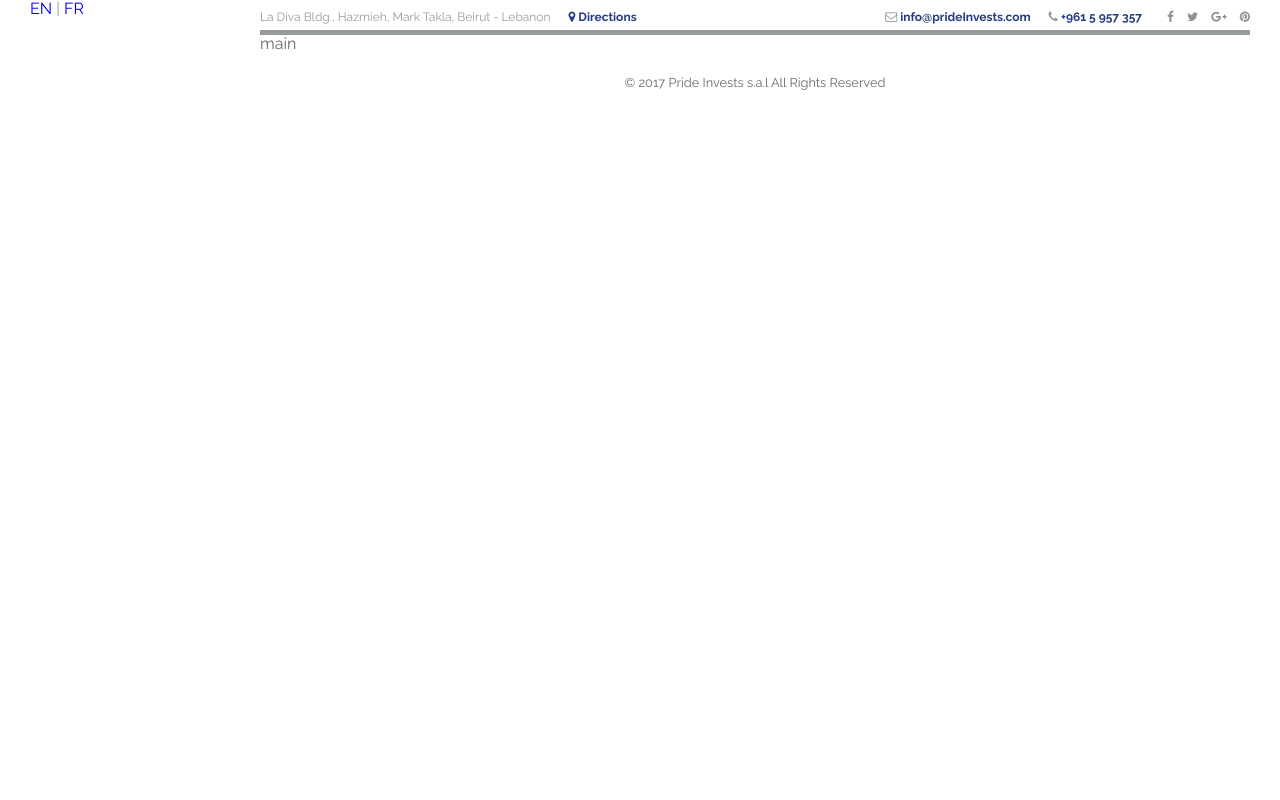
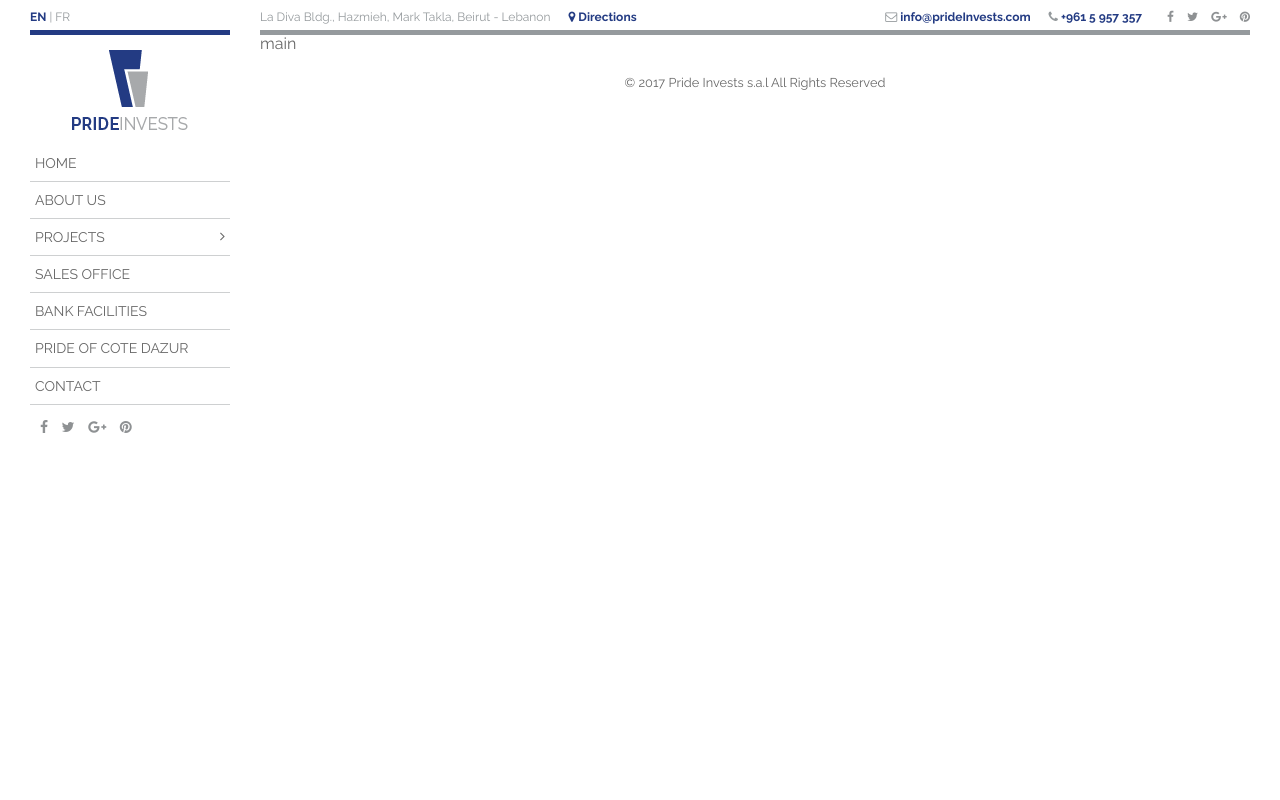
Before and after one commit to moe-developerr/pi, a PHP site: page / in a window 1280 px wide. Run offline with PHP 8.4, Linux system fonts and the light colour scheme; some libraries are stand-ins or nearby versions.

Commit message:
Developed main menu

```diff
--- a/includes/aside.php
+++ b/includes/aside.php
@@ -1,7 +1,58 @@
 <aside class="aside">
 	<div class="aside-language-bar-smp">
-		<a href="#" class="aside-language-bar-link">EN</a>
+		<a href="#" class="aside-language-bar-link selected">EN</a>
 		<span class="light-grey-c">|</span>
 		<a href="#" class="aside-language-bar-link">FR</a>
 	</div>
+	<div class="aside-logo">
+		<a href="/"><img src="/src/images/logo.png" alt="" class="img-responsive"></a>
+	</div>
+	<nav class="main-menu">
+		<ul class="main-menu-list">
+			<li class="main-menu-item">
+				<a href="#" class="main-menu-link">Home</a>
+			</li>
+			<li class="main-menu-item">
+				<a href="#" class="main-menu-link">About Us</a>
+			</li>
+			<li class="main-menu-item">
+				<a href="#" class="main-menu-link">Projects <i class="main-menu-right-arrow fa fa-angle-right" aria-hidden="true"></i><i class="main-menu-down-arrow fa fa-angle-down" aria-hidden="true"></i></a>
+				<ul class="main-menu-sublist">
+					<li class="main-menu-subitem">
+						<a href="#" class="main-menu-sublink">Project 1</a>
+					</li>
+					<li class="main-menu-subitem">
+						<a href="#" class="main-menu-sublink">Project 2</a>
+					</li>
+				</ul>
+			</li>
+			<li class="main-menu-item">
+				<a href="#" class="main-menu-link">Sales Office</a>
+			</li>
+			<li class="main-menu-item">
+				<a href="#" class="main-menu-link">Bank Facilities</a>
+			</li>
+			<li class="main-menu-item">
+				<a href="#" class="main-menu-link">Pride Of Cote Dazur</a>
+			</li>
+			<li class="main-menu-item">
+				<a href="#" class="main-menu-link">Contact</a>
+			</li>
+			<li class="main-menu-language-bar main-menu-item hidden-smp">
+				<a href="#" class="main-menu-language-link selected">English</a>
+				<a href="#" class="main-menu-language-link text-right">Francais</a>
+			</li>
+		</ul>
+		<div class="white-c fz-12 lh-1-5 hidden-smp">
+			<span>La Diva Bldg., Hazmieh, Mark Takla, Beirut - Lebanon</span>
+		</div>
+		<div class="aside-social-icons">
+			<div class="social-icons">
+				<a href="#" class="social-icon fa fa-facebook"></a>
+				<a href="#" class="social-icon fa fa-twitter"></a>
+				<a href="#" class="social-icon fa fa-google-plus"></a>
+				<a href="#" class="social-icon fa fa-pinterest"></a>
+			</div>
+		</div>
+	</nav>
 </aside>
--- a/includes/top-header.php
+++ b/includes/top-header.php
@@ -1,7 +1,7 @@
 <header class="top-header">
 	<div class="top-header-smp clearfix">
 		<div class="top-header-left">
-			<span class="hidden-upto-md m-r15">La Diva Bldg., Hazmieh, Mark Takla, Beirut - Lebanon</span>
+			<span class="hidden-uptomd m-r15">La Diva Bldg., Hazmieh, Mark Takla, Beirut - Lebanon</span>
 			<a href="#" class="top-header-link">
 				<i class="fa fa-map-marker" aria-hidden="true"></i>
 				<span>Directions</span>
--- a/src/styles/abstracts/_vars.scss
+++ b/src/styles/abstracts/_vars.scss
@@ -10,14 +10,21 @@ $screen-lg-min: 1200px;
 $body-ff: 'Raleway', sans-serif;
 $heading-ff: 'Pacifico', cursive;
 
+$body-fz: 16px;
+$md-fz: 14px;
+$sm-fz: 12px;
+
 // colors
 $lighter-grey: #ced0d1;
 $light-grey: #959a9d;
 $grey: #8e9193;
 $dark-grey: #686868;
 
+$lighter-blue: #5a6ca2;
 $light-blue: #9db3f5;
 $blue: #233b83;
+
+$white: #fff;
 
 // constant
 $sm-c: 5px;
--- a/src/styles/base/_base.scss
+++ b/src/styles/base/_base.scss
@@ -4,6 +4,7 @@
 
 body {
 	font-family: $body-ff;
+	font-size: $body-fz;
 }
 
 h1,
--- a/src/styles/base/_helpers.scss
+++ b/src/styles/base/_helpers.scss
@@ -14,6 +14,18 @@
 	max-width: 100%;
 	height: auto;
 	vertical-align: middle;
+}
+
+.fz {
+	&-12 { font-size: 12px; }
+	&-14 { font-size: 14px; }
+	&-16 { font-size: 16px; }
+}
+
+.lh {
+	&-1 { line-height: 1; }
+	&-1-5 { line-height: 1.5; }
+	&-2 { line-height: 2; }
 }
 
 .m {
@@ -44,8 +56,8 @@
 
 .hidden {
 	@include d('xs') { @include respond-to('xs') { display: none; } }
-	@include d('sm-p') { @include respond-to('sm-p') { display: none; } }
-	@include d('upto-md') { @include respond-to('upto-md') { display: none; } }
+	@include d('smp') { @include respond-to('sm-p') { display: none; } }
+	@include d('uptomd') { @include respond-to('upto-md') { display: none; } }
 }
 
 .center-ib-content {
@@ -56,3 +68,9 @@
 		vertical-align: middle;
 	}
 }
+
+.text {
+	&-right { text-align: right; }
+	&-left { text-align: left; }
+	&-center { text-align: center; }
+}
--- a/src/styles/components/_main-menu.scss
+++ b/src/styles/components/_main-menu.scss
@@ -0,0 +1,45 @@
+.main-menu {
+	font-size: $md-fz;
+	&-list,
+	&-sublist {
+		list-style-type: none;
+		padding: 0;
+		margin-top: 0;
+	}
+	&-link,
+	&-sublink {
+		display: block;
+		border-bottom: 1px solid;
+	}
+	&-link,
+	&-language-link {
+		padding: 10px 5px;
+	}
+	&-sublink {
+		padding: 10px 20px;
+	}
+	&-right-arrow,
+	&-down-arrow {
+		float: right;
+	}
+	&-item {
+		.main-menu-down-arrow { display: none; }
+		.main-menu-sublist { display: none; }
+		&.selected {
+			.main-menu-right-arrow { display: none; }
+			.main-menu-down-arrow { display: block; }
+			.main-menu-sublist { display: block; }
+		}
+	}
+	@include respond-to('xs') {
+		&-language-bar {
+			font-size: 0;
+		}
+		&-language-link {
+			font-size: $md-fz;
+			width: 50%;
+			display: inline-block;
+			border-bottom: 1px solid;
+		}
+	}
+}
--- a/src/styles/layout/_aside.scss
+++ b/src/styles/layout/_aside.scss
@@ -1,18 +1,43 @@
 .aside {
 	position: fixed;
 	top: 0;
-	width: 200px;
 	height: 100%;
 	overflow-y: auto;
 	@include respond-to('xs') {
-		right: -200px;
+		width: 280px;
+		// right: -200px;
+		right: 0;
+		padding: 20px;
 		transform: translateX(0);
 		transition: transform $slow-transition;
 		&.menu-is-visible {
 			transform: translateX(-100%);
 		}
+		&-language-bar-smp,
+		&-logo { display: none; }
+		&-social-icons {
+			float: right;
+			font-size: 20px;
+			margin-top: 15px;
+			.social-icon { margin-left: 15px; }
+		}
 	}
 	@include respond-to('sm-p') {
+		width: 200px;
 		left: 2*$c;
+		&-language-bar-smp {
+			height: 35px;
+			line-height: 35px;
+			border-bottom: 5px solid;
+			font-size: $sm-fz;
+		}
+		&-language-bar-link {
+			&.selected { font-weight: 700; }
+		}
+		&-logo {
+			padding-top: $c;
+			padding-bottom: $c;
+			text-align: center;
+		}
 	}
 }
--- a/src/styles/layout/_top-header.scss
+++ b/src/styles/layout/_top-header.scss
@@ -1,7 +1,7 @@
 .top-header {
 	position: fixed;
 	top: 0;
-	font-size: 12px;
+	font-size: $sm-fz;
 	@include respond-to('xs') {
 		right: $c;
 		left: $c;
--- a/src/styles/themes/_default.scss
+++ b/src/styles/themes/_default.scss
@@ -1,3 +1,8 @@
+.white {
+	@include d('c') { color: $white; }
+	@include d('bg') { background-color: $white; }
+	@include d('bd') { border-color: $white; }
+}
 .light-blue {
 	@include d('c') { color: $light-blue; }
 	@include d('bg') { background-color: $light-blue; }
@@ -39,7 +44,7 @@ body {
 	&-icon { color: $light-grey; }
 	&-link { color: $blue; }
 	@include respond-to('xs') {
-		&-mobile { border-bottom-color: $lighter-grey; }
+		&-xs { border-bottom-color: $lighter-grey; }
 		&-menu-toggle { color: $blue; }
 	}
 	@include respond-to('sm-p') {
@@ -49,5 +54,80 @@ body {
 .aside {
 	@include respond-to('xs') {
 		background-color: $blue;
+		&-social-icons {
+			.social-icon { color: $white; }
+		}
+	}
+	@include respond-to('sm-p') {
+		&-language-bar-smp {
+			border-bottom-color: $blue;
+			.aside-language-bar-link {
+				color: $light-grey;
+				&.selected,
+				&:hover { color: $blue; }
+			}
+		}
 	}
 }
+.main-menu {
+	text-transform: uppercase;
+	@include respond-to('xs') {
+		&-language-link {
+			border-bottom-color: $lighter-blue;
+			color: $lighter-blue;
+			&:hover,
+			&.selected {
+				color: $white;
+			}
+		}
+		&-link,
+		&-sublink {
+			color: $white;
+			border-bottom-color: $lighter-blue;
+		}
+		&-link:hover,
+		&-link.selected {
+			background-color: $white;
+			color: $blue;
+		}
+		&-sublink:hover,
+		&-sublink.selected {
+			background-color: $light-blue;
+		}
+		&-item {
+			&.selected {
+				.main-menu-link {
+					background-color: $white;
+					color: $blue;
+				}
+			}
+		}
+	}
+	@include respond-to('sm-p') {
+		&-link,
+		&-sublink {
+			border-bottom-color: $lighter-grey;
+			color: $dark-grey;
+			&:hover,
+			&.selected {
+				color: $white;
+			}
+		}
+		&-link:hover,
+		&-link.selected {
+			background-color: $blue;
+		}
+		&-sublink:hover,
+		&-sublink.selected {
+			background-color: $grey;
+		}
+		&-item {
+			&.selected {
+				.main-menu-link {
+					background-color: $blue;
+					color: $white;
+				}
+			}
+		}
+	}
+}
```
Also changed, not shown: dist/styles/styles.css, 1 other file.
